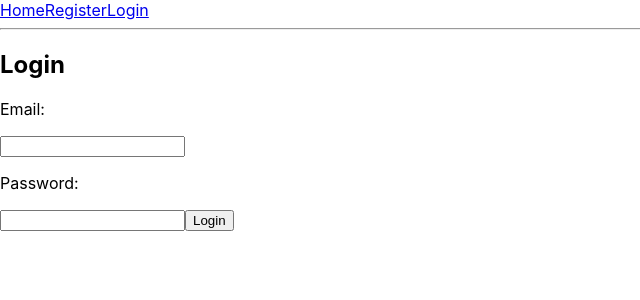
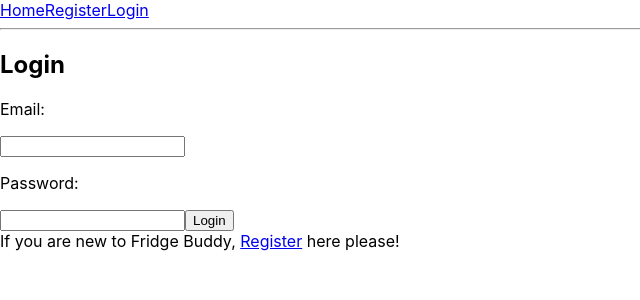
Before and after one commit to RachelTWQ/FridgeBuddy, a React (Create React App) app in the folder fridge-buddy/: page /login in a window 1280 px wide. Shown: the top 300 px of the page, without its empty margins (0-640 px from the left). Built offline with nearby package versions, Linux system fonts and the light colour scheme.

Commit message:
add link to login and register page

```diff
--- a/fridge-buddy/src/Dashboard.jsx
+++ b/fridge-buddy/src/Dashboard.jsx
@@ -17,11 +17,9 @@
   }
 
   listAllNotifications() {
-        debugger
     let userId = JSON.parse(window.localStorage.getItem('user')).userId;
     axios.get(`https://localhost:5001/${userId}/notifications`)
       .then(res => {
-            debugger
         const notifications = res.data;
         this.setState({ notifications })
         console.log("set state")
@@ -32,7 +30,6 @@
   }
 
   render() {
-        debugger
     return (
       <table className="class">
         <thead>
@@ -43,6 +40,7 @@
             <th className="col-sm-3 text-center table-data-head">Entry Date</th>
             <th className="col-sm-2 text-center table-data-head">Expiry Date</th>
             <th className="col-sm-2 text-center table-data-head">Note</th>
+            <th className="col-sm-2 text-center table-data-head">Edit</th>
           </tr>
         </thead>
         <tbody>
--- a/fridge-buddy/src/Login.jsx
+++ b/fridge-buddy/src/Login.jsx
@@ -1,4 +1,5 @@
 import React from "react";
+import { Link } from "react-router-dom";
 
 export default function Login({handleLogin}) {
 return(
@@ -9,5 +10,7 @@
       <p>Password: </p><input name="password" type="password"/>
       <button>Login</button>
     </form>
+
+    <span>If you are new to Fridge Buddy, <Link to="/register">Register</Link> here please!</span>
   </>
 )}
--- a/fridge-buddy/src/NotificationItem.jsx
+++ b/fridge-buddy/src/NotificationItem.jsx
@@ -22,6 +22,9 @@
         <td>
           {this.props.note}
         </td>
+        <td>
+          <button>Finished</button>
+        </td>
       </tr>
     )
   }
--- a/fridge-buddy/src/Register.jsx
+++ b/fridge-buddy/src/Register.jsx
@@ -1,4 +1,5 @@
 import React from "react";
+import { Link } from "react-router-dom";
 
 export default function Register({ handleRegister }) {
   return (
@@ -12,6 +13,7 @@
         <p>Phone: </p><input name="phoneNumber" type="text" />
         <button>Register</button>
       </form>
+      <span>If you are already with Fridge Buddy, <Link to="/login">Login</Link> here please!</span>
     </>
   )
 }
```
Lines whose indentation alone changed are shown as unchanged.
